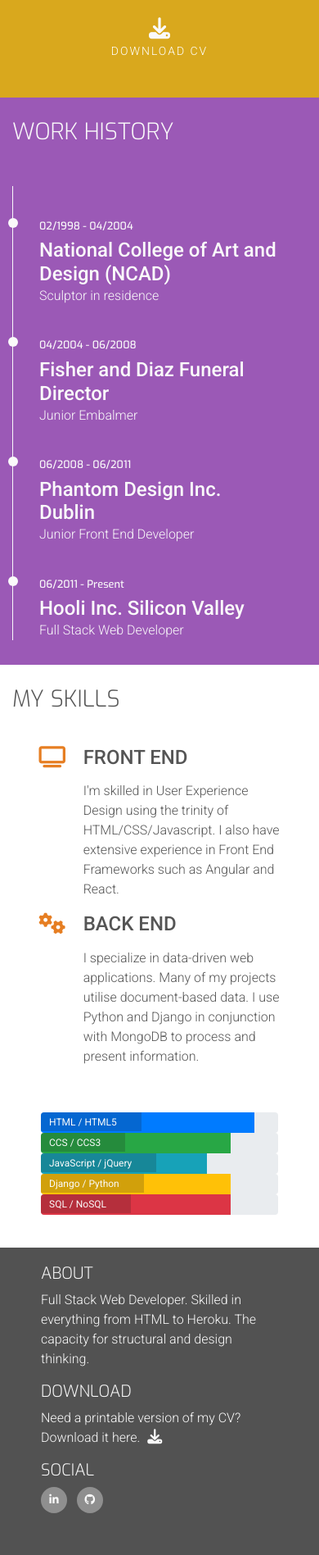
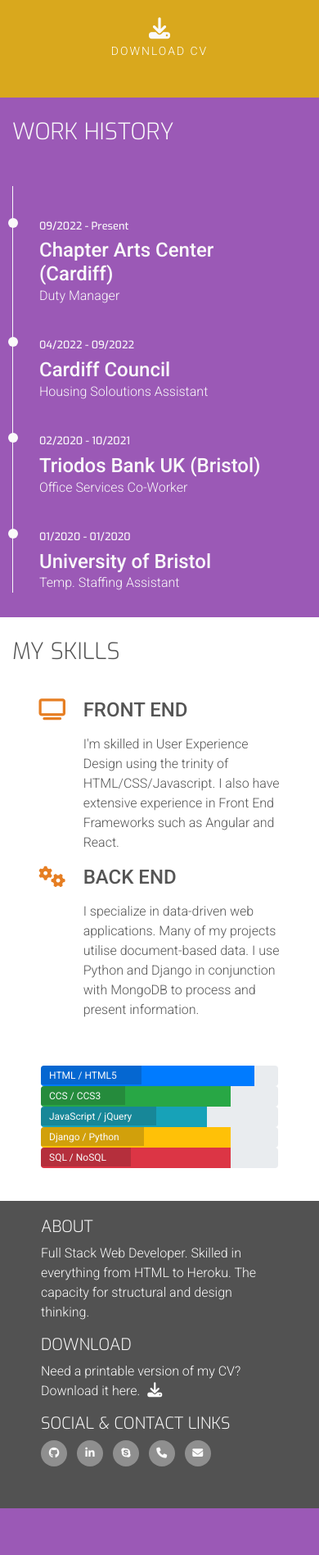
Before and after one commit to davecoll3/david-collins-portfolio-site, a Flask app: page /resume in a window 390 px wide. Shown: the part 1210-3107 px from the top of the page at 82% size. After the commit the page ends 3050 px from the top, so only its background shows below. Run offline with Flask 3, Linux system fonts and the light colour scheme; some libraries are stand-ins or nearby versions.

Commit message:
Updated links in footer to include email, telephone and skype

```diff
--- a/templates/base.html
+++ b/templates/base.html
@@ -110,10 +110,17 @@
                         </a>
                     </p>
                 </div>
-                <!-- Social Media Links -->
+                <!-- Social & Contact Links -->
                 <div class="col-sm-4">
-                    <h5 class="uppercase general-sub">Social</h5>
+                    <h5 class="uppercase general-sub">Social & Contact Links</h5>
                     <ul class="list-inline social-links">
+                        <!-- GitHub -->
+                        <li class="list-inline-item">
+                            <a target="_blank" href="https://github.com/davecoll3" title="GitHub">
+                                <i class="fa-brands fa-github" aria-hidden="true"></i>
+                                <span class="sr-only">GitHub</span>
+                            </a>
+                        </li>
                         <!-- LinkedIn -->
                         <li class="list-inline-item">
                             <a target="_blank" href="https://www.linkedin.com/in/davidmattcollins/" title="LinkedIn">
@@ -121,11 +128,26 @@
                                 <span class="sr-only">LinkedIn</span>
                             </a>
                         </li>
-                        <!-- GitHub -->
+                        <!-- Skype -->
                         <li class="list-inline-item">
-                            <a target="_blank" href="https://github.com/davecoll3" title="GitHub">
-                                <i class="fa-brands fa-github" aria-hidden="true"></i>
-                                <span class="sr-only">GitHub</span>
+                            <a target="_blank" href="callto:+447842485049" title="Skype Me">
+                                <i class="fa-brands fa-skype" aria-hidden="true"></i>
+                                <span class="sr-only">Skype</span>
+                            </a>
+                        </li>
+                        <!-- Phone -->
+                        <li class="list-inline-item">
+                            <a target="_blank" href="tel:+447842485049" title="Call Me">
+                                <i class="fa-solid fa-phone" aria-hidden="true"></i>
+                                <span class="sr-only">Call</span>
+                            </a>
+                        </li>
+                        <!-- Email -->
+                        <li class="list-inline-item">
+                            <a href="mailto:davemattcoll@gmail.com?subject=Contact Me: David Collins Portfolio"
+                                title="Email" target="_blank" rel="noopener noreferrer">
+                                <i class="fa-solid fa-envelope" aria-hidden="true"></i>
+                                <span class="sr-only">Email</span>
                             </a>
                         </li>
                     </ul>
--- a/templates/resume.html
+++ b/templates/resume.html
@@ -12,21 +12,21 @@
                 </div>
             </div>
             <div class="history-items">
-                <div class="timeline-item" data-dates="02/1998 - 04/2004">
-                    <h4>National College of Art and Design (NCAD)</h4>
-                    <p>Sculptor in residence</p>
+                <div class="timeline-item" data-dates="09/2022 - Present">
+                    <h4>Chapter Arts Center (Cardiff)</h4>
+                    <p>Duty Manager</p>
                 </div>
-                <div class="timeline-item" data-dates="04/2004 - 06/2008">
-                    <h4>Fisher and Diaz Funeral Director</h4>
-                    <p>Junior Embalmer</p>
+                <div class="timeline-item" data-dates="04/2022 - 09/2022">
+                    <h4>Cardiff Council</h4>
+                    <p>Housing Soloutions Assistant</p>
                 </div>
-                <div class="timeline-item" data-dates="06/2008 - 06/2011">
-                    <h4>Phantom Design Inc. Dublin</h4>
-                    <p>Junior Front End Developer</p>
+                <div class="timeline-item" data-dates="02/2020 - 10/2021">
+                    <h4>Triodos Bank UK (Bristol)</h4>
+                    <p>Office Services Co-Worker</p>
                 </div>
-                <div class="timeline-item" data-dates="06/2011 - Present">
-                    <h4>Hooli Inc. Silicon Valley</h4>
-                    <p>Full Stack Web Developer</p>
+                <div class="timeline-item" data-dates="01/2020 - 01/2020">
+                    <h4>University of Bristol</h4>
+                    <p>Temp. Staffing Assistant</p>
                 </div>
             </div>
         </div>
```
Also changed, not shown: templates/index.html (+6 -6 lines).
